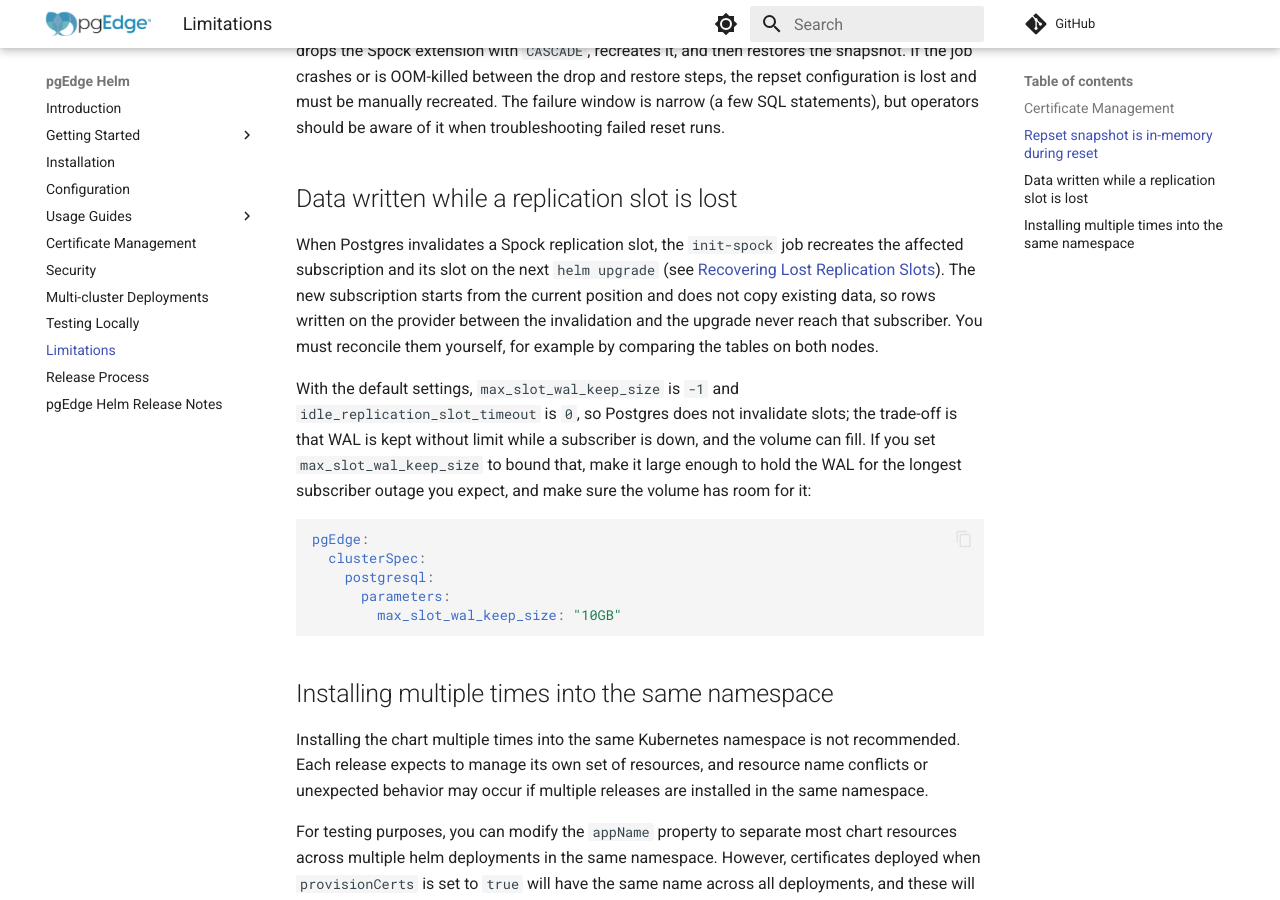
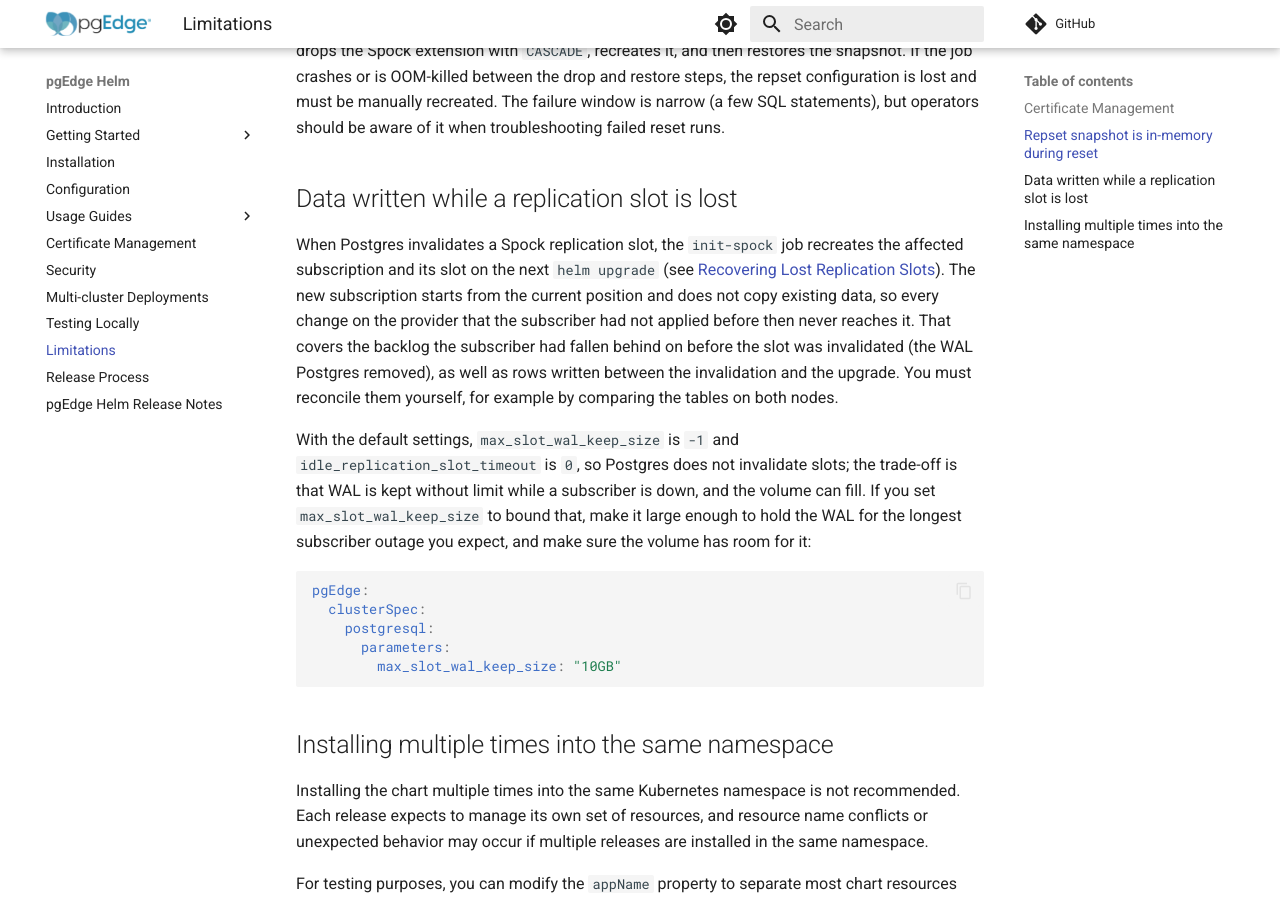
Before and after one commit to pgEdge/pgedge-helm, an MkDocs documentation site: the page built from docs/limitations.md, in a window 1280 px wide and 900 px high, scrolled down 493 px. Built offline with MkDocs 1.6.1 and Material for MkDocs 9.7.7, drawn with Linux system fonts in a browser that asks for light colours; comment, search, counter and statistics services are not loaded.

Commit message:
docs: include the backlog from before invalidation in the data gap
A slot is invalidated by removing WAL the subscriber had not applied,
so changes from before the invalidation are lost too, not only rows
written after it.

```diff
--- a/docs/limitations.md
+++ b/docs/limitations.md
@@ -14,7 +14,7 @@ When the init-spock job resets a node, it snapshots the replication set configur
 
 ## Data written while a replication slot is lost
 
-When Postgres invalidates a Spock replication slot, the `init-spock` job recreates the affected subscription and its slot on the next `helm upgrade` (see [Recovering Lost Replication Slots](usage/monitoring.md#recovering-lost-replication-slots)). The new subscription starts from the current position and does not copy existing data, so rows written on the provider between the invalidation and the upgrade never reach that subscriber. You must reconcile them yourself, for example by comparing the tables on both nodes.
+When Postgres invalidates a Spock replication slot, the `init-spock` job recreates the affected subscription and its slot on the next `helm upgrade` (see [Recovering Lost Replication Slots](usage/monitoring.md#recovering-lost-replication-slots)). The new subscription starts from the current position and does not copy existing data, so every change on the provider that the subscriber had not applied before then never reaches it. That covers the backlog the subscriber had fallen behind on before the slot was invalidated (the WAL Postgres removed), as well as rows written between the invalidation and the upgrade. You must reconcile them yourself, for example by comparing the tables on both nodes.
 
 With the default settings, `max_slot_wal_keep_size` is `-1` and `idle_replication_slot_timeout` is `0`, so Postgres does not invalidate slots; the trade-off is that WAL is kept without limit while a subscriber is down, and the volume can fill. If you set `max_slot_wal_keep_size` to bound that, make it large enough to hold the WAL for the longest subscriber outage you expect, and make sure the volume has room for it:
 
```
Also changed, not shown: docs/usage/monitoring.md (+1 -1 lines).
